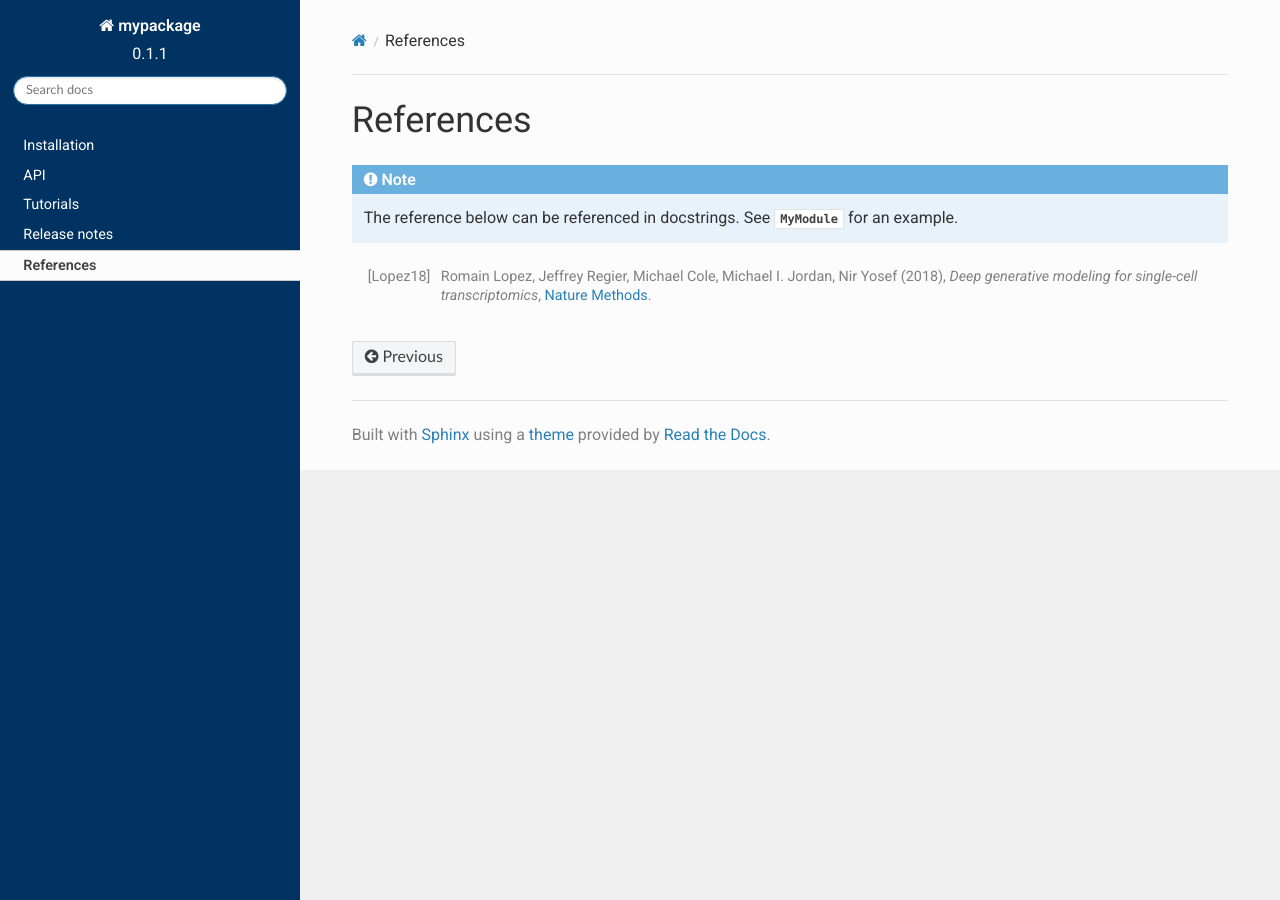
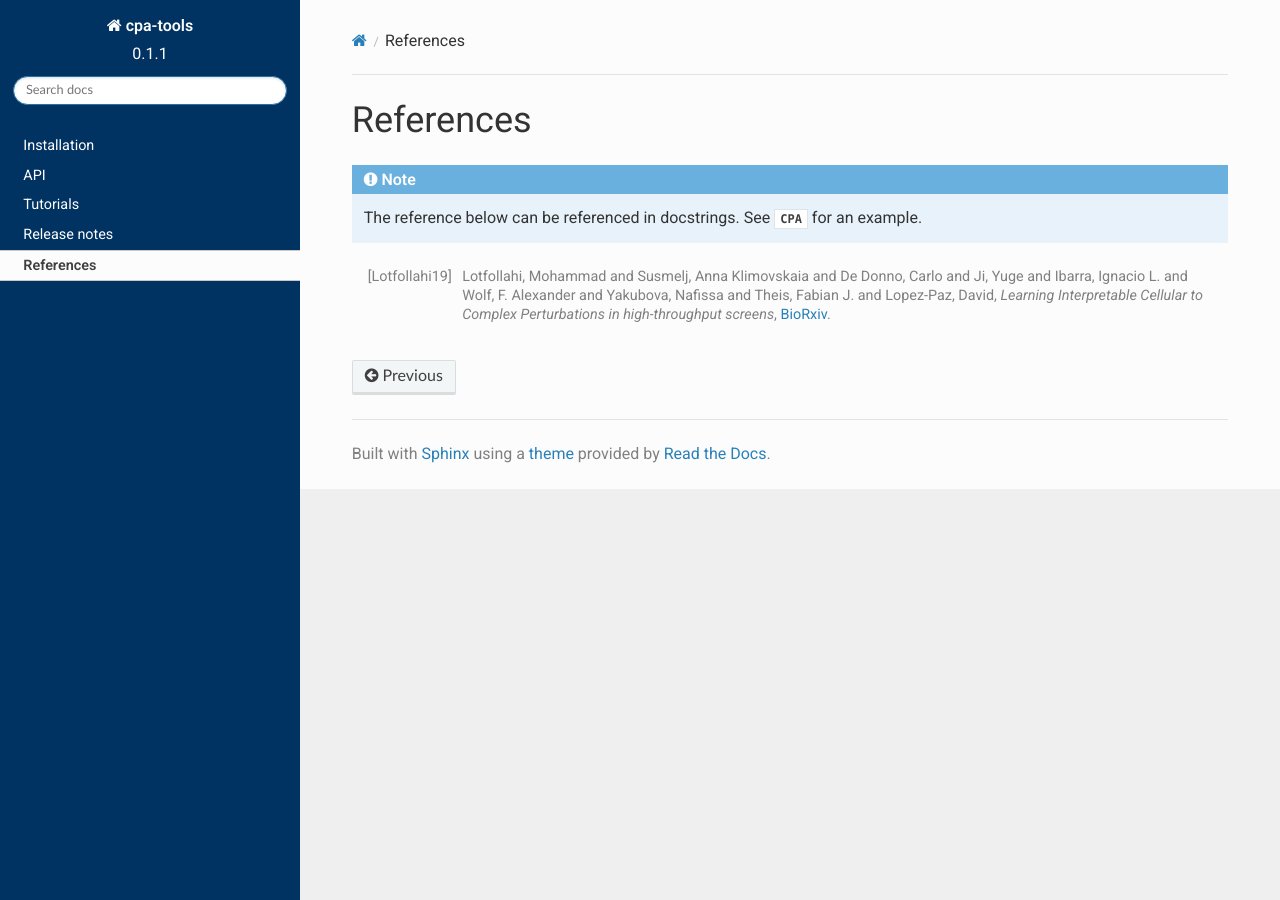
Before and after one commit to theislab/cpa, a Sphinx documentation site: the page built from docs/references.rst, in a window 1280 px wide. Built offline with Sphinx 7.4.7 and the Read the Docs theme 2.0.0, drawn with Linux system fonts in a browser that asks for light colours.

Commit message:
docs updated

```diff
--- a/docs/conf.py
+++ b/docs/conf.py
@@ -81,9 +81,9 @@ intersphinx_mapping = dict(
 )
 
 # General information about the project.
-project = u"mypackage"
-copyright = u"2021, Yosef Lab, UC Berkeley"
-author = u"Adam Gayoso"
+project = u"cpa-tools"
+copyright = u"2022, TheisLab"
+author = u"Mohsen Naghipourfar"
 
 # The version info for the project you're documenting, acts as replacement
 # for |version| and |release|, also used in various other places throughout
--- a/docs/installation.rst
+++ b/docs/installation.rst
@@ -37,11 +37,11 @@ Install my_package in one of the following ways:
 
 Through **pip**::
 
-    pip install compert
+    pip install cpa-tools
 
 Through pip with packages to run notebooks. This installs scanpy, etc.::
 
-    pip install compert[tutorials]
+    pip install cpa-tools[tutorials]
 
 Nightly version - clone this repo and run::
 
--- a/docs/references.rst
+++ b/docs/references.rst
@@ -1,8 +1,8 @@
 References
 ==========
 
-.. note:: The reference below can be referenced in docstrings. See :class:`~mypackage.MyModule` for an example.
+.. note:: The reference below can be referenced in docstrings. See :class:`~cpa.CPA` for an example.
 
-.. [Lopez18] Romain Lopez, Jeffrey Regier, Michael Cole, Michael I. Jordan, Nir Yosef (2018),
-   *Deep generative modeling for single-cell transcriptomics*,
-   `Nature Methods <https://www.nature.com/articles/s41592-018-0229-2.epdf?author_access_token=5sMbnZl1iBFitATlpKkddtRgN0jAjWel9jnR3ZoTv0P1-tTjoP-mBfrGiMqpQx63aBtxToJssRfpqQ482otMbBw2GIGGeinWV4cULBLPg4L4DpCg92dEtoMaB1crCRDG7DgtNrM_1j17VfvHfoy1cQ%3D%3D>`__.
+.. [Lotfollahi19] Lotfollahi, Mohammad and Susmelj, Anna Klimovskaia and De Donno, Carlo and Ji, Yuge and Ibarra, Ignacio L. and Wolf, F. Alexander and Yakubova, Nafissa and Theis, Fabian J. and Lopez-Paz, David,
+   *Learning Interpretable Cellular to Complex Perturbations in high-throughput screens*,
+   `BioRxiv <https://www.biorxiv.org/content/early/2021/05/18/2021.04.14.439903>`__.
```
Also changed, not shown: docs/api/index.rst (+16 -18 lines), docs/index.rst (+5 -7 lines).
